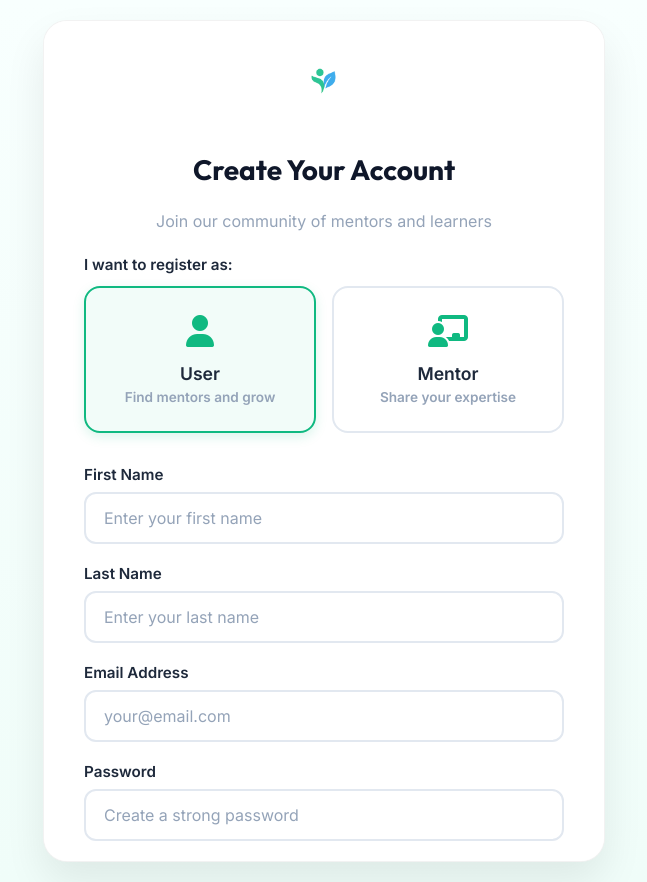
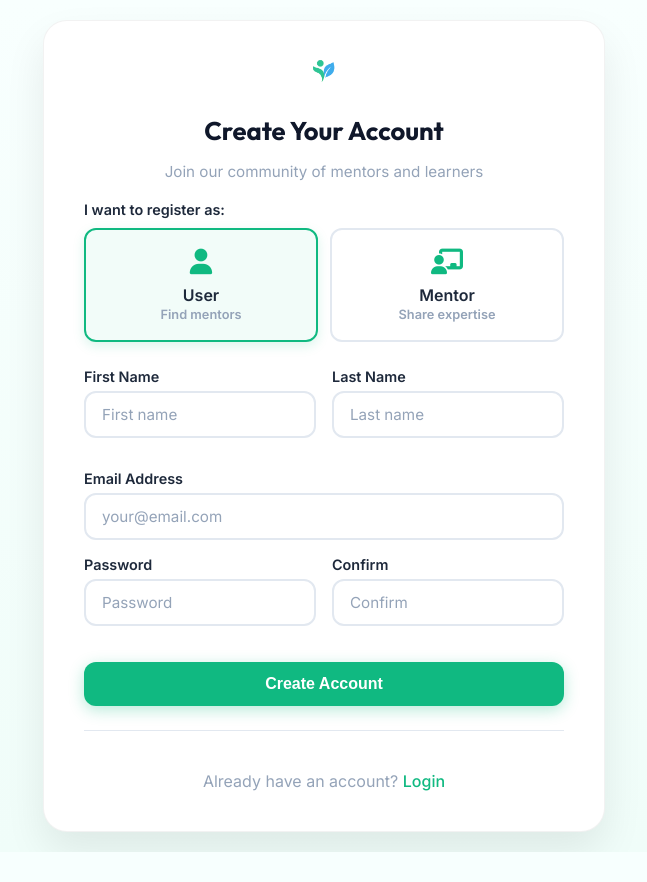
Before and after one commit to Cmanar0/healty_mentoring, a Django app: page /accounts/register/ in a window 1280 px wide. Shown: the whole page, without its empty margins (357-1004 px from the left). After the commit the page ends 852 px from the top, so only its background shows below. Run offline with Django 4.2, Linux system fonts and the light colour scheme.

Commit message:
Redesign auth forms with compact two-column layout to fit screen

```diff
--- a/accounts/templates/accounts/register.html
+++ b/accounts/templates/accounts/register.html
@@ -40,7 +40,7 @@
               <label for="role-user" class="role-label">
                 <div class="role-icon"><i class="fas fa-user"></i></div>
                 <div class="role-title">User</div>
-                <div class="role-description">Find mentors and grow</div>
+                <div class="role-description">Find mentors</div>
               </label>
             </div>
             <div class="role-option">
@@ -48,7 +48,7 @@
               <label for="role-mentor" class="role-label">
                 <div class="role-icon"><i class="fas fa-chalkboard-teacher"></i></div>
                 <div class="role-title">Mentor</div>
-                <div class="role-description">Share your expertise</div>
+                <div class="role-description">Share expertise</div>
               </label>
             </div>
           </div>
@@ -61,10 +61,11 @@
           {% endif %}
         </div>
 
-        <!-- First Name -->
+        <!-- Name Fields in Row -->
+        <div class="form-row">
           <div class="form-group">
             <label for="id_first_name">First Name</label>
-          <input type="text" name="first_name" id="id_first_name" value="{{ form.first_name.value|default:'' }}" required placeholder="Enter your first name">
+            <input type="text" name="first_name" id="id_first_name" value="{{ form.first_name.value|default:'' }}" required placeholder="First name">
             {% if form.first_name.errors %}
             <ul class="errorlist">
               {% for error in form.first_name.errors %}
@@ -74,10 +75,9 @@
             {% endif %}
           </div>
 
-        <!-- Last Name -->
           <div class="form-group">
             <label for="id_last_name">Last Name</label>
-          <input type="text" name="last_name" id="id_last_name" value="{{ form.last_name.value|default:'' }}" required placeholder="Enter your last name">
+            <input type="text" name="last_name" id="id_last_name" value="{{ form.last_name.value|default:'' }}" required placeholder="Last name">
             {% if form.last_name.errors %}
             <ul class="errorlist">
               {% for error in form.last_name.errors %}
@@ -85,6 +85,7 @@
               {% endfor %}
             </ul>
             {% endif %}
+          </div>
         </div>
 
         <!-- Email -->
@@ -100,10 +101,11 @@
           {% endif %}
         </div>
 
-        <!-- Password -->
+        <!-- Password Fields in Row -->
+        <div class="form-row">
           <div class="form-group">
             <label for="id_password1">Password</label>
-          <input type="password" name="password1" id="id_password1" required placeholder="Create a strong password">
+            <input type="password" name="password1" id="id_password1" required placeholder="Password">
             {% if form.password1.errors %}
             <ul class="errorlist">
               {% for error in form.password1.errors %}
@@ -113,10 +115,9 @@
             {% endif %}
           </div>
 
-        <!-- Confirm Password -->
           <div class="form-group">
-          <label for="id_password2">Confirm Password</label>
-          <input type="password" name="password2" id="id_password2" required placeholder="Re-enter your password">
+            <label for="id_password2">Confirm</label>
+            <input type="password" name="password2" id="id_password2" required placeholder="Confirm">
             {% if form.password2.errors %}
             <ul class="errorlist">
               {% for error in form.password2.errors %}
@@ -124,7 +125,8 @@
               {% endfor %}
             </ul>
             {% endif %}
-          <div id="password-error" style="color: #ef4444; font-size: 0.875rem; margin-top: 4px; display: none;">Passwords do not match</div>
+            <div id="password-error" style="color: #ef4444; font-size: 0.8rem; margin-top: 4px; display: none;">Passwords don't match</div>
+          </div>
         </div>
 
         <!-- Submit Button -->
--- a/static/css/auth.css
+++ b/static/css/auth.css
@@ -28,40 +28,18 @@ body {
 .auth-card {
   background: white;
   border-radius: 24px;
-  padding: 40px;
+  padding: 32px 40px;
   box-shadow: 0 20px 40px rgba(0,0,0,0.08);
   width: 100%;
+  max-width: 520px;
   border: 1px solid rgba(0,0,0,0.05);
-  max-height: calc(100vh - 40px);
-  overflow-y: auto;
-  display: flex;
-  flex-direction: column;
-}
-
-/* Custom scrollbar for auth card */
-.auth-card::-webkit-scrollbar {
-  width: 8px;
-}
-
-.auth-card::-webkit-scrollbar-track {
-  background: #f1f5f9;
-  border-radius: 10px;
-}
-
-.auth-card::-webkit-scrollbar-thumb {
-  background: var(--primary);
-  border-radius: 10px;
-}
-
-.auth-card::-webkit-scrollbar-thumb:hover {
-  background: var(--primary-dark);
 }
 
 /* Logo inside card */
 .auth-logo {
   display: block;
   text-align: center;
-  margin-bottom: 24px;
+  margin-bottom: 20px;
   transition: transform 0.3s ease;
 }
 
@@ -70,47 +48,54 @@ body {
 }
 
 .auth-logo img {
-  height: 40px;
+  height: 36px;
   width: auto;
 }
 
 .auth-card h2 {
   font-family: 'Outfit', sans-serif;
-  font-size: 1.75rem;
+  font-size: 1.6rem;
   font-weight: 700;
   color: var(--secondary);
-  margin-bottom: 8px;
+  margin-bottom: 6px;
   text-align: center;
 }
 
 .auth-card .subtitle {
   text-align: center;
   color: var(--text-light);
-  margin-bottom: 24px;
-  font-size: 1rem;
+  margin-bottom: 20px;
+  font-size: 0.95rem;
 }
 
 /* Form Styles */
 .auth-form .form-group {
-  margin-bottom: 20px;
+  margin-bottom: 16px;
+}
+
+.auth-form .form-row {
+  display: grid;
+  grid-template-columns: 1fr 1fr;
+  gap: 16px;
+  margin-bottom: 16px;
 }
 
 .auth-form label {
   display: block;
   font-weight: 600;
   color: var(--text-dark);
-  margin-bottom: 8px;
-  font-size: 0.95rem;
+  margin-bottom: 6px;
+  font-size: 0.9rem;
 }
 
 .auth-form input[type="text"],
 .auth-form input[type="email"],
 .auth-form input[type="password"] {
   width: 100%;
-  padding: 14px 18px;
+  padding: 12px 16px;
   border: 2px solid #e2e8f0;
   border-radius: 12px;
-  font-size: 1rem;
+  font-size: 0.95rem;
   transition: all 0.3s ease;
   font-family: 'Inter', sans-serif;
   box-sizing: border-box;
@@ -128,21 +113,21 @@ body {
 
 /* Role Selection */
 .role-selection {
-  margin-bottom: 20px;
+  margin-bottom: 16px;
 }
 
 .role-selection label {
   display: block;
   font-weight: 600;
   color: var(--text-dark);
-  margin-bottom: 12px;
-  font-size: 0.95rem;
+  margin-bottom: 10px;
+  font-size: 0.9rem;
 }
 
 .role-options {
   display: grid;
   grid-template-columns: 1fr 1fr;
-  gap: 16px;
+  gap: 12px;
 }
 
 .role-option {
@@ -160,9 +145,9 @@ body {
   display: flex;
   flex-direction: column;
   align-items: center;
-  padding: 24px 16px;
+  padding: 16px 12px;
   border: 2px solid #e2e8f0;
-  border-radius: 16px;
+  border-radius: 12px;
   cursor: pointer;
   transition: all 0.3s ease;
   background: white;
@@ -176,37 +161,38 @@ body {
 }
 
 .role-icon {
-  font-size: 2rem;
-  margin-bottom: 12px;
+  font-size: 1.6rem;
+  margin-bottom: 8px;
   color: var(--primary);
 }
 
 .role-title {
   font-weight: 600;
   color: var(--text-dark);
-  font-size: 1.1rem;
-  margin-bottom: 4px;
+  font-size: 1rem;
+  margin-bottom: 2px;
 }
 
 .role-description {
-  font-size: 0.85rem;
+  font-size: 0.8rem;
   color: var(--text-light);
-  line-height: 1.4;
+  line-height: 1.3;
 }
 
 /* Submit Button */
 .auth-form .btn-submit {
   width: 100%;
-  padding: 16px;
+  padding: 13px;
   background: var(--primary);
   color: white;
   border: none;
   border-radius: 12px;
-  font-size: 1.05rem;
+  font-size: 1rem;
   font-weight: 600;
   cursor: pointer;
   transition: all 0.3s ease;
   box-shadow: 0 4px 15px rgba(16, 185, 129, 0.3);
+  margin-top: 4px;
 }
 
 .auth-form .btn-submit:hover {
```
Also changed, not shown: other parts of static/css/auth.css (+8 -38 lines). Lines whose indentation alone changed are shown as unchanged.
